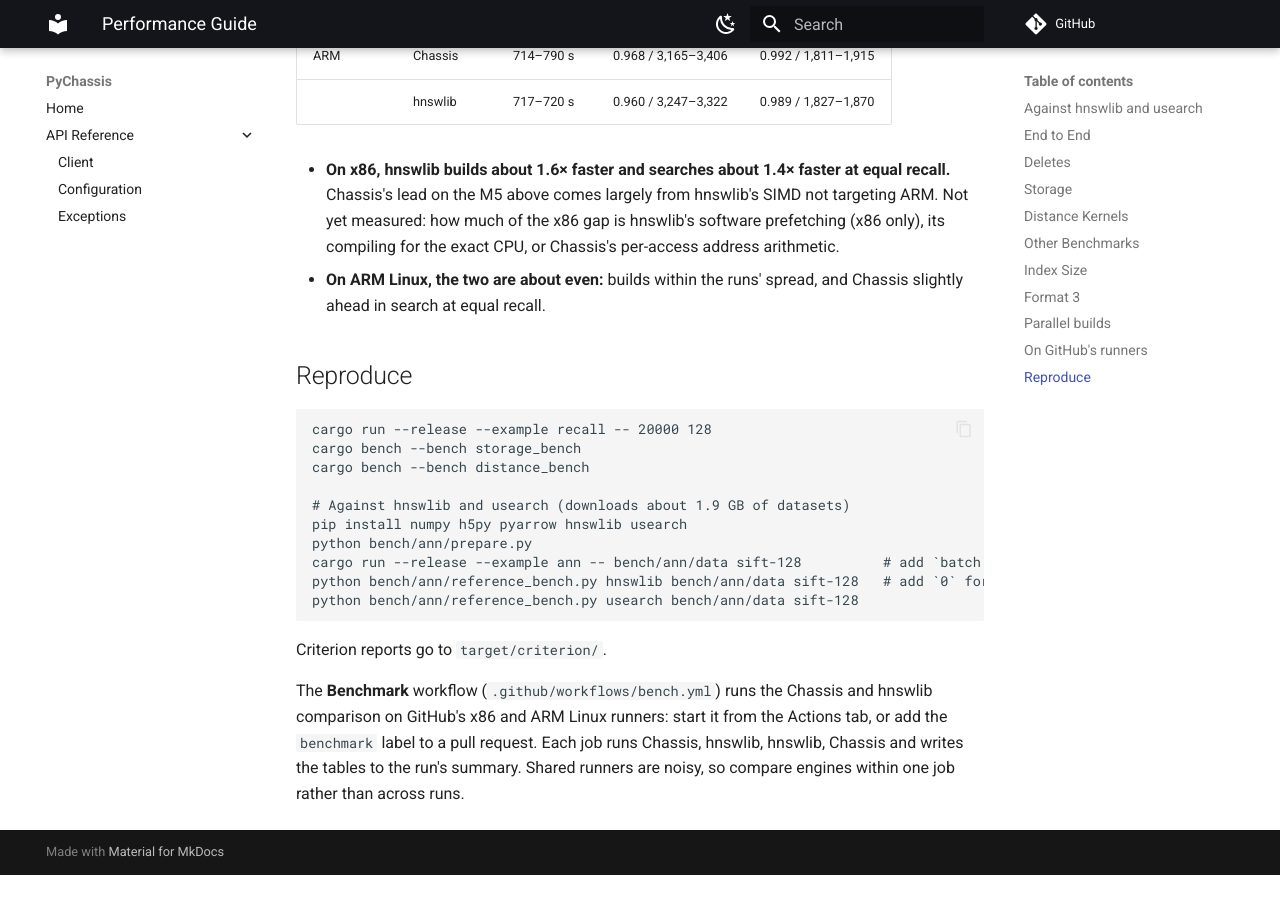
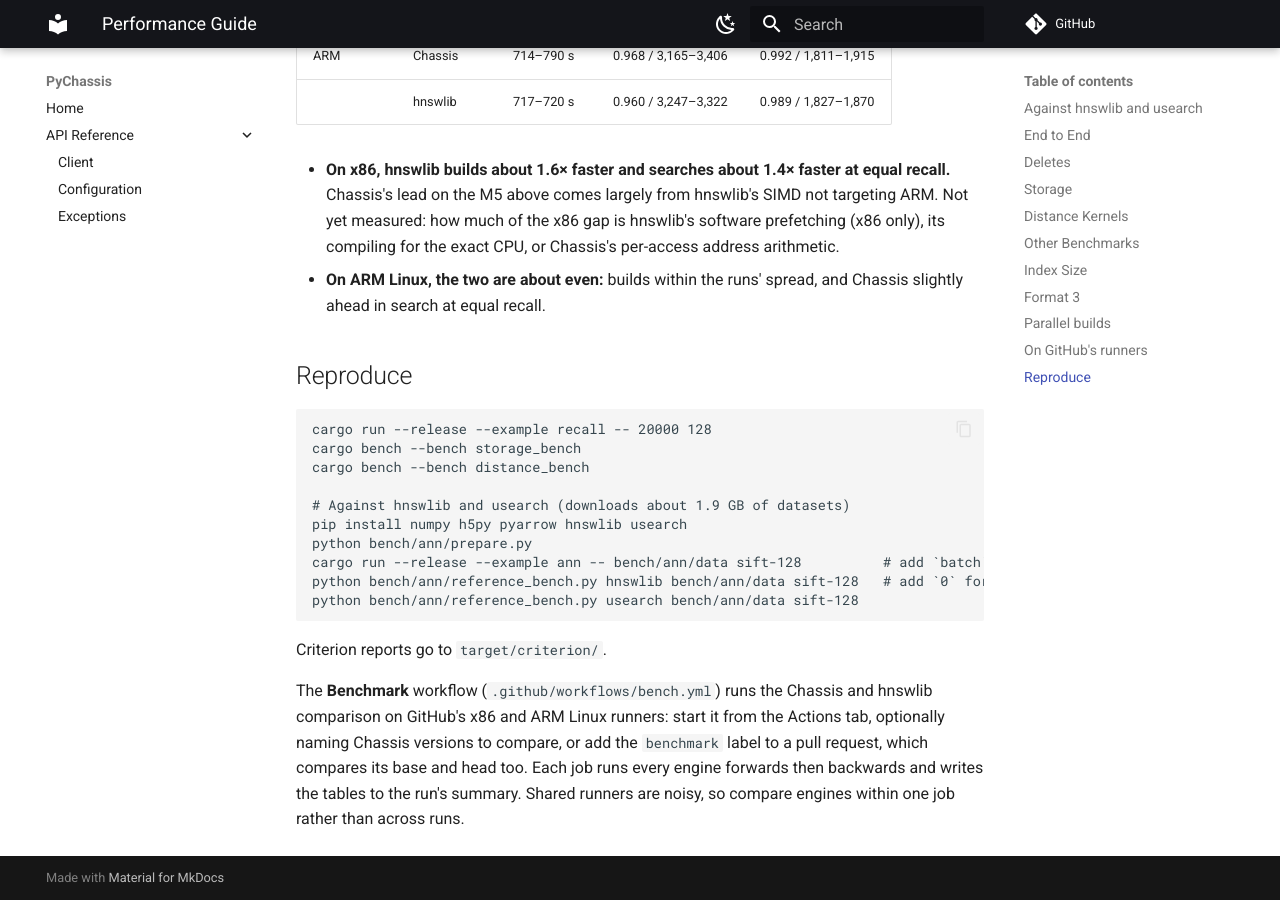
Before and after one commit to tanvincible/chassis, an MkDocs documentation site: the page built from docs/src/architecture/performance.md, in a window 1280 px wide and 900 px high, scrolled down 6103 px. Built offline with MkDocs 1.6.1 and Material for MkDocs 9.7.7, drawn with Linux system fonts in a browser that asks for light colours; comment, search, counter and statistics services are not loaded; before the commit the page ends 6978 px from its top, so only the background shows below that.

Commit message:
ci: compare Chassis versions in the benchmark too
A labeled pull request now also builds and runs its base, so the run
shows whether the change made Chassis faster, next to hnswlib on the
same machine; from the Actions tab, any refs can be compared. Every
engine runs forwards then backwards, so drift during the job affects
all of them alike.

```diff
--- a/docs/src/architecture/performance.md
+++ b/docs/src/architecture/performance.md
@@ -215,6 +215,7 @@
 Criterion reports go to `target/criterion/`.
 
 The **Benchmark** workflow (`.github/workflows/bench.yml`) runs the Chassis and hnswlib comparison on
-GitHub's x86 and ARM Linux runners: start it from the Actions tab, or add the `benchmark` label to a
-pull request. Each job runs Chassis, hnswlib, hnswlib, Chassis and writes the tables to the run's
-summary. Shared runners are noisy, so compare engines within one job rather than across runs.
+GitHub's x86 and ARM Linux runners: start it from the Actions tab, optionally naming Chassis versions
+to compare, or add the `benchmark` label to a pull request, which compares its base and head too.
+Each job runs every engine forwards then backwards and writes the tables to the run's summary.
+Shared runners are noisy, so compare engines within one job rather than across runs.
```
Also changed, not shown: 1 other file.
